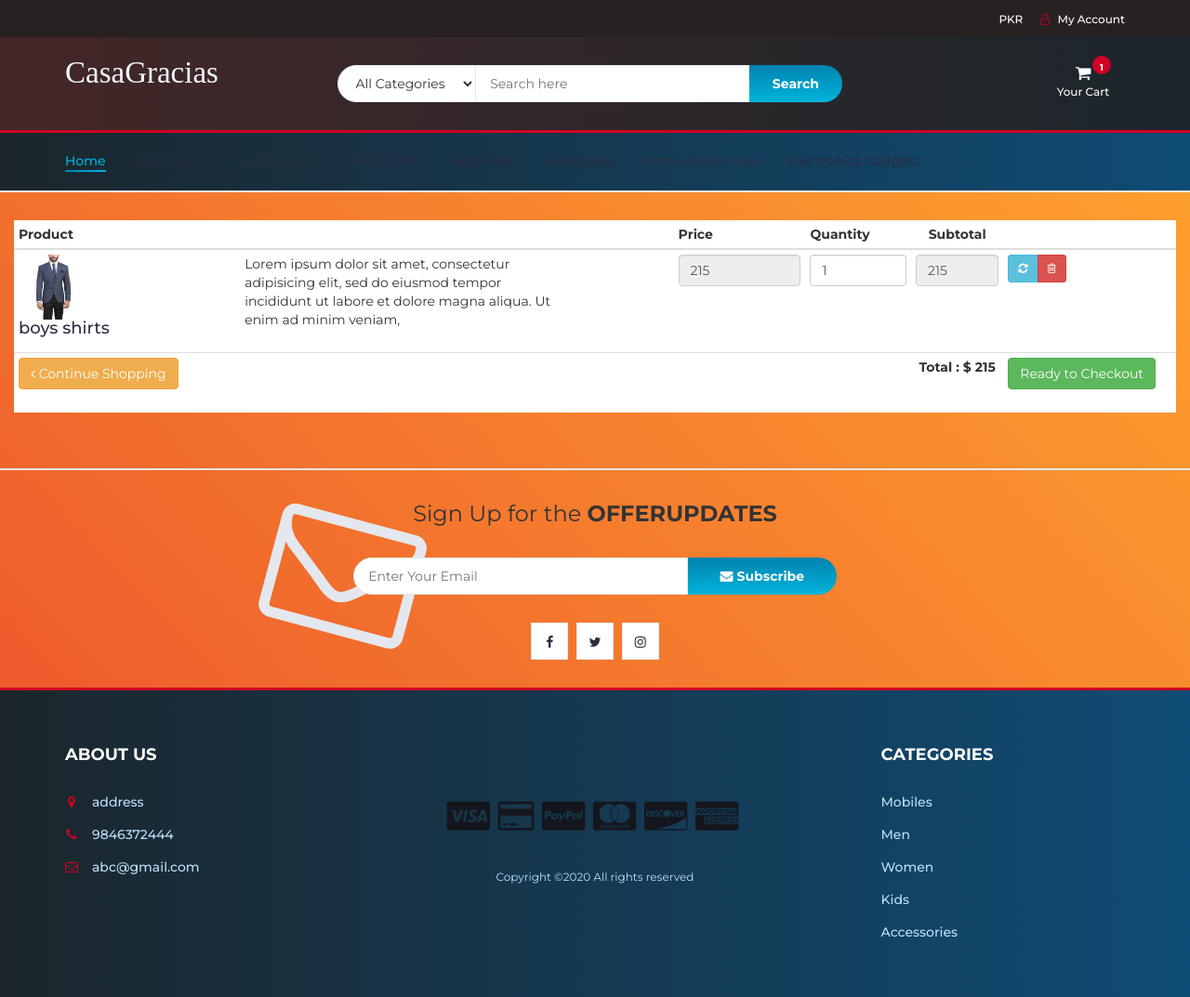
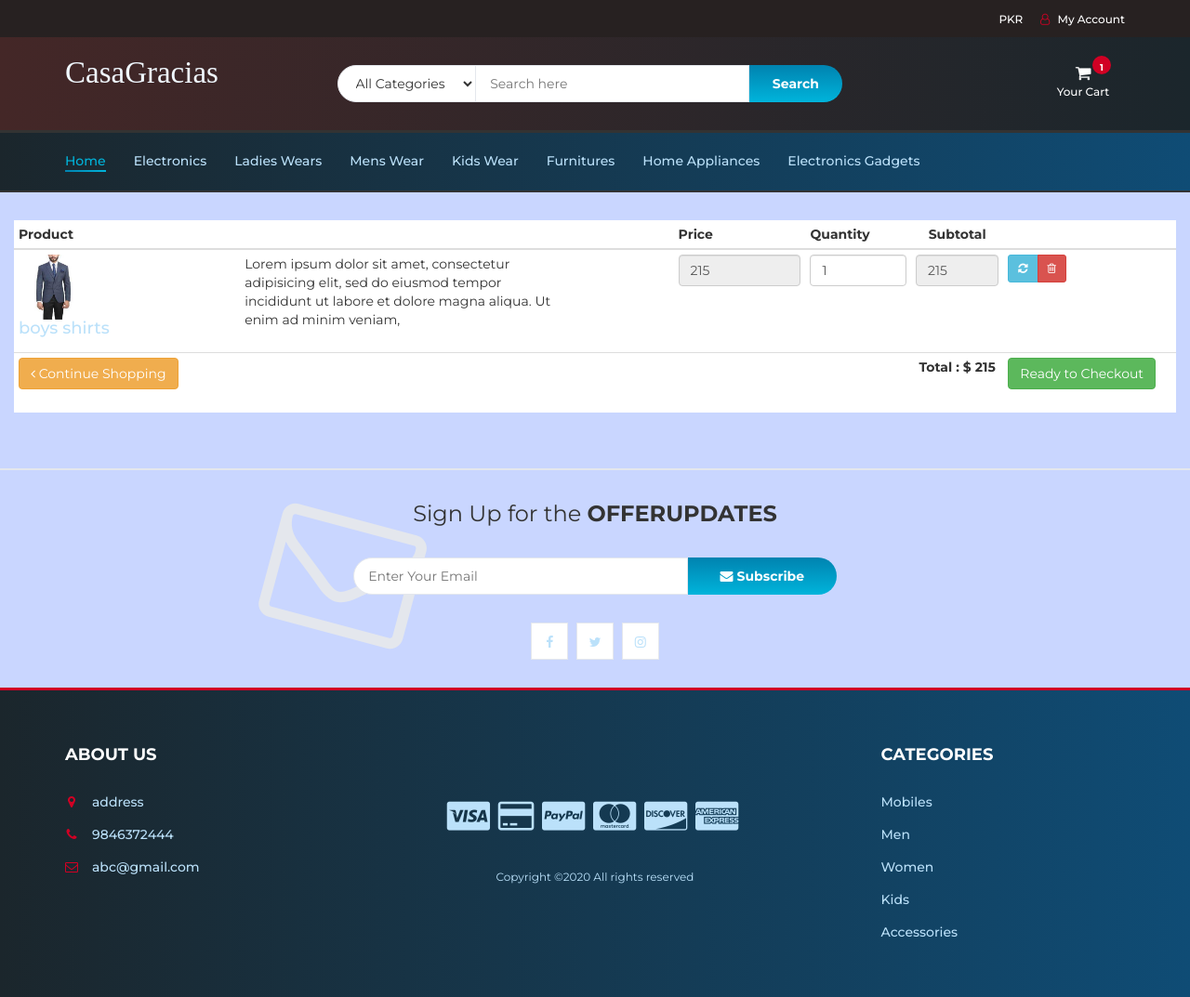
Before and after one commit to Daw-n/Ecomm, a PHP site: page /myfiles/cart.php in a window 1280 px wide. Shown: the whole page at 93% size. Run offline with PHP 8.4, Linux system fonts and the light colour scheme; data comes from the database, SQL or seed files in the repository; some libraries are stand-ins or nearby versions.

Commit message:
Update style.css
Changed body background-color, removed background image

```diff
--- a/css/style.css
+++ b/css/style.css
@@ -58,8 +58,7 @@ Table OF Contents
 body {
   font-family: 'Montserrat', sans-serif;
   font-weight: 400;
-  background-image: linear-gradient(-134deg, #FFA62E 0%, #FB962E 20%, #F8852E 40%, #F3742D 60%, #EF612D 80%, #EA4D2C 100%);
-
+  background-color: #C9D6FF;
 }
 
 h1, h2, h3, h4, h5, h6 {
@@ -69,7 +68,7 @@ h1, h2, h3, h4, h5, h6 {
 }
 
 a {
-  color: #2B2D42;
+  color: #bbe1fa;
   font-weight: 500;
   -webkit-transition: 0.2s color;
   transition: 0.2s color;
@@ -671,8 +670,8 @@ background: linear-gradient(to bottom, #0083B0, #00B4DB); /* W3C, IE 10+/ Edge,
 
 #navigation {
   background: #FFF;
-  border-bottom: 2px solid #E4E7ED;
-  border-top: 3px solid #D10024;
+  border-bottom: 2px solid;
+  border-top: 3px solid;
 }
 
 /*----------------------------*\
@@ -2077,7 +2076,7 @@ background: linear-gradient(to bottom, #0083B0, #00B4DB); /* W3C, IE 10+/ Edge,
 
 #footer {
   background: #15161D;
-  color: #B9BABC;
+  color: #bbe1fa;
 }
 
 #bottom-footer {
@@ -2126,7 +2125,7 @@ background: linear-gradient(to bottom, #0083B0, #00B4DB); /* W3C, IE 10+/ Edge,
 }
 
 .footer-payments li a {
-  color: #15161D;
+  color: #bbe1fa;
   font-size: 36px;
   display: block;
 }
```
